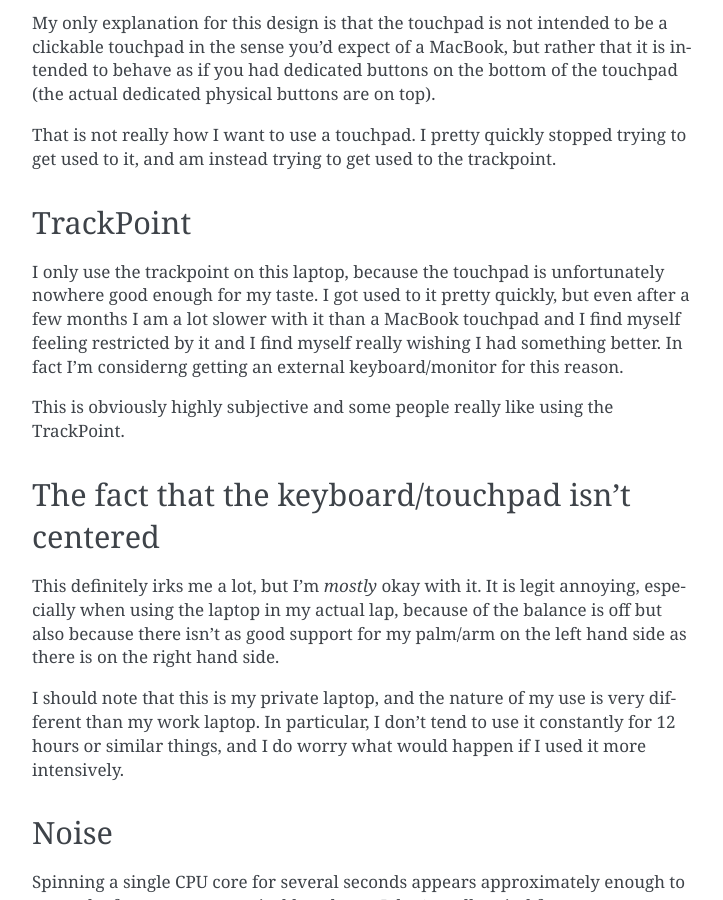
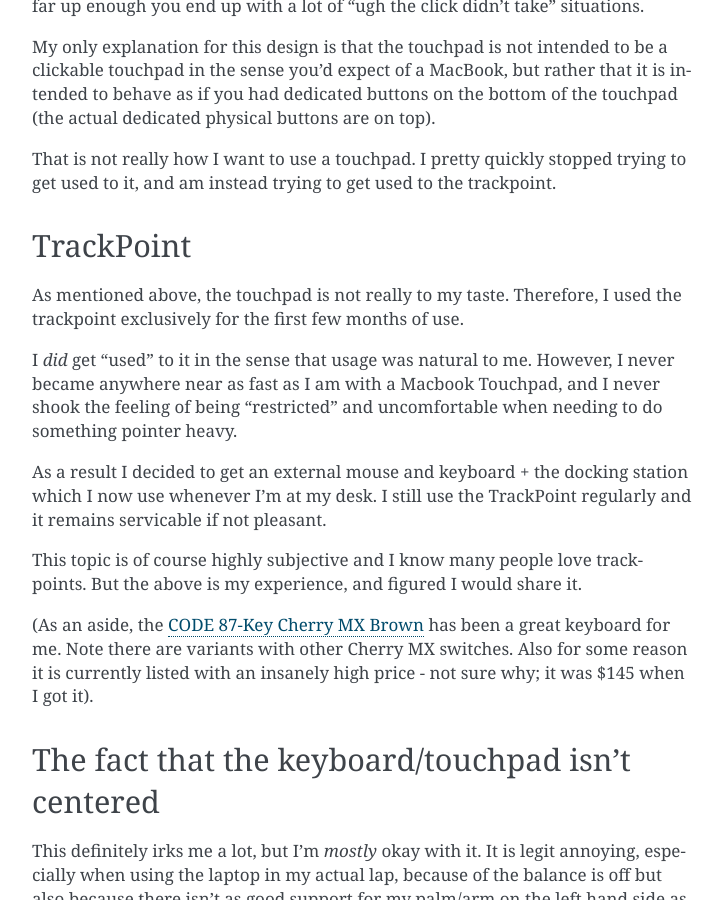
Before and after one commit to scode/docs, a Sphinx documentation site: the page built from docs/source/hardware/thinkpad_t580_linux.rst, in a window 1280 px wide and 900 px high, scrolled down 1219 px. Shown: the whole window, without its empty margins (388-1111 px from the left). Built offline with Sphinx 7.4.7, drawn with Linux system fonts in a browser that asks for light colours; some of the changed text lies outside the part shown.

Commit message:
Update the trackpoint section with decision go go external. (#6)

```diff
--- a/docs/source/hardware/thinkpad_t580_linux.rst
+++ b/docs/source/hardware/thinkpad_t580_linux.rst
@@ -15,6 +15,7 @@ Changelog (significant updates only)
 * 2018-10-07
 
   * Noted upgrading to Ubuntu 18.04.
+  * Updated trackpoint section with decision to use external kb/mouse.
 
 * 2018-07-15
 
@@ -65,16 +66,26 @@ the trackpoint.
 TrackPoint
 ----------
 
-I only use the trackpoint on this laptop, because the touchpad is
-unfortunately nowhere good enough for my taste. I got used to it
-pretty quickly, but even after a few months I am a lot slower with it
-than a MacBook touchpad and I find myself feeling restricted by it and
-I find myself really wishing I had something better. In fact I'm
-considerng getting an external keyboard/monitor for this reason.
+As mentioned above, the touchpad is not really to my taste. Therefore, I
+used the trackpoint exclusively for the first few months of use.
 
-This is obviously highly subjective and some people really like using
-the TrackPoint.
+I *did* get "used" to it in the sense that usage was natural to me. However,
+I never became anywhere near as fast as I am with a Macbook Touchpad, and I
+never shook the feeling of being "restricted" and uncomfortable when needing
+to do something pointer heavy.
 
+As a result I decided to get an external mouse and keyboard + the docking
+station which I now use whenever I'm at my desk. I still use the TrackPoint
+regularly and it remains servicable if not pleasant.
+
+This topic is of course highly subjective and I know many people love
+trackpoints. But the above is my experience, and figured I would share it.
+
+(As an aside, the `CODE 87-Key Cherry MX Brown
+<https://smile.amazon.com/gp/product/B00UUBIM0E/ref=oh_aui_search_detailpage?ie=UTF8&psc=1>`__
+has been a great keyboard for me. Note there are variants with other Cherry MX switches.
+Also for some reason it is currently listed with an insanely high price - not sure
+why; it was $145 when I got it).
 
 The fact that the keyboard/touchpad isn't centered
 --------------------------------------------------
```
